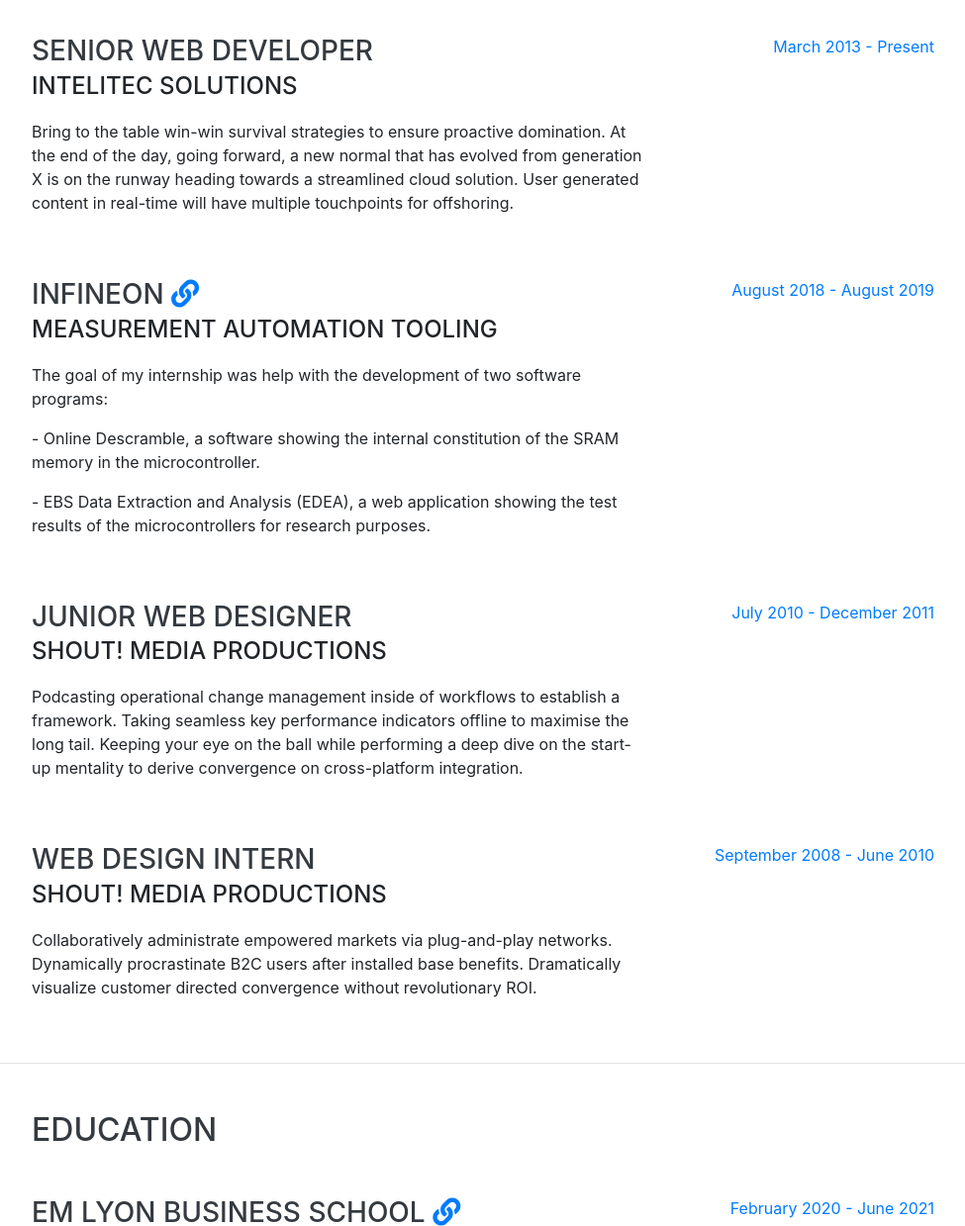
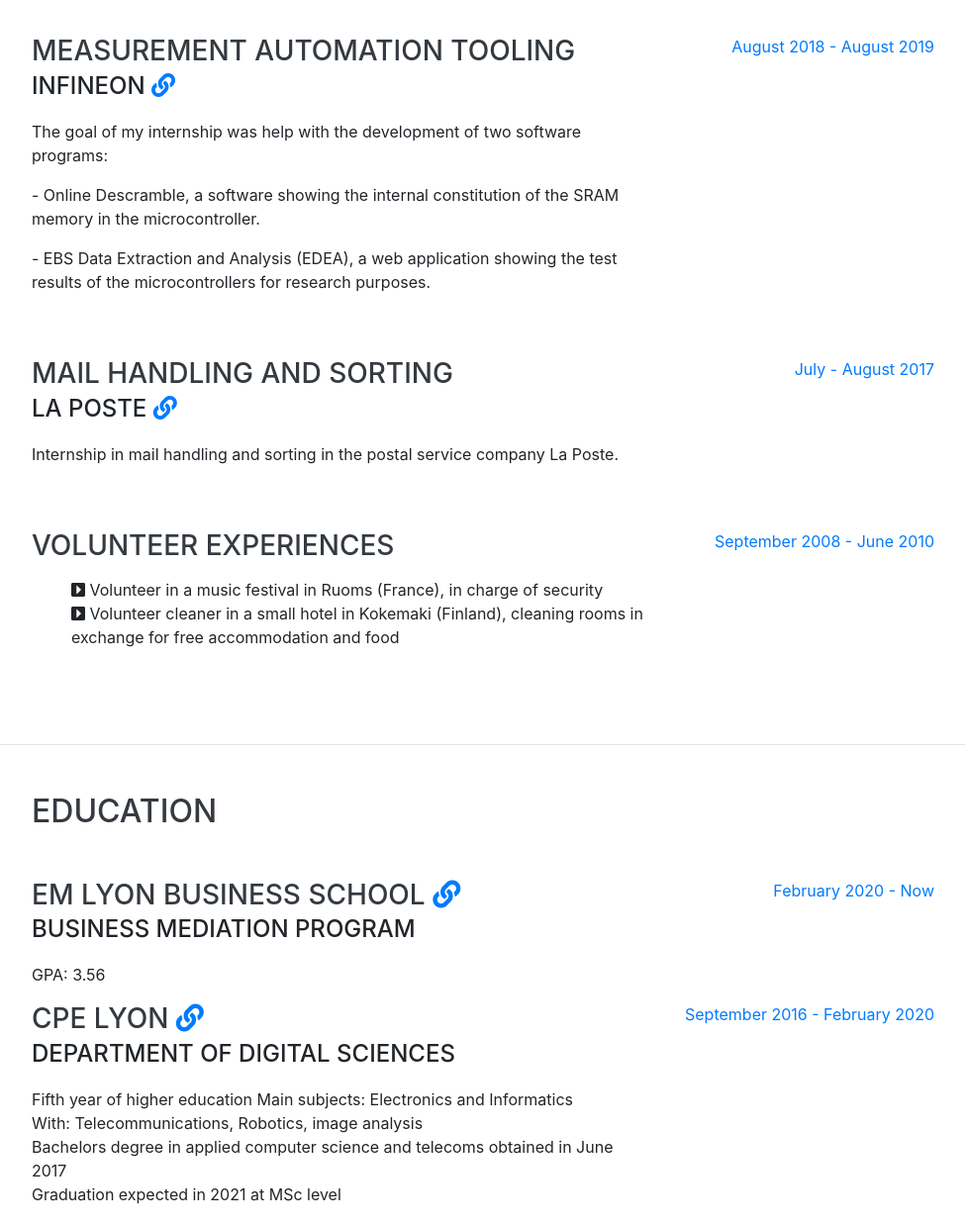
Before and after one commit to Rospote/portfolio, a website with bundled scripts: page src/index.html in a window 1280 px wide. Shown: the part 900-2139 px from the top of the page at 99% size, without its empty margins (288-1263 px from the left). Built offline with nearby package versions, Linux system fonts and the light colour scheme; a web font is replaced by a local one.

Commit message:
un peu avance

```diff
--- a/src/index.html
+++ b/src/index.html
@@ -94,6 +94,9 @@
           <a href="https://twitter.com/rospote">
             <i class="fab fa-twitter"></i>
           </a>
+          <a href="https://twitter.com/rospote">
+            <i class="fab fa-discord"></i>
+          </a>
         </div>
       </div>
     </section>
@@ -106,24 +109,13 @@
 
         <div class="resume-item d-flex flex-column flex-md-row justify-content-between mb-5">
           <div class="resume-content">
-            <h3 class="mb-0">Senior Web Developer
+            <h3 class="mb-0">Measurement Automation Tooling
             </h3>
-            <div class="subheading mb-3">Intelitec Solutions</div>
-            <p>Bring to the table win-win survival strategies to ensure proactive domination. At the end of the day, going forward, a new normal that has evolved from generation X is on the runway heading towards a streamlined cloud solution. User generated content in real-time will have multiple touchpoints for offshoring.</p>
-          </div>
-          <div class="resume-date text-md-right">
-            <span class="text-primary">March 2013 - Present</span>
-          </div>
-        </div>
-
-        <div class="resume-item d-flex flex-column flex-md-row justify-content-between mb-5">
-          <div class="resume-content">
-            <h3 class="mb-0">Infineon
+            <div class="subheading mb-3">
+              Infineon
               <a href="https://www.infineon.com/" target="_blank">
-                <i class="fas fa-link"></i>
-              </a>
-            </h3>
-            <div class="subheading mb-3">Measurement Automation Tooling</div>
+              <i class="fas fa-link"></i>
+            </a></div>
             <p>
               The goal of my internship was help with the development of two software programs:
            </p>
@@ -137,20 +129,36 @@
 
         <div class="resume-item d-flex flex-column flex-md-row justify-content-between mb-5">
           <div class="resume-content">
-            <h3 class="mb-0">Junior Web Designer</h3>
-            <div class="subheading mb-3">Shout! Media Productions</div>
-            <p>Podcasting operational change management inside of workflows to establish a framework. Taking seamless key performance indicators offline to maximise the long tail. Keeping your eye on the ball while performing a deep dive on the start-up mentality to derive convergence on cross-platform integration.</p>
+            <h3 class="mb-0">Mail Handling and Sorting</h3>
+            <div class="subheading mb-3">
+              La Poste
+              <a href="https://www.laposte.fr/" target="_blank">
+                <i class="fas fa-link"></i>
+              </a></div>
+            <p>Internship in mail handling and sorting in the postal service company La Poste.</p>
           </div>
           <div class="resume-date text-md-right">
-            <span class="text-primary">July 2010 - December 2011</span>
+            <span class="text-primary">July - August 2017</span>
           </div>
         </div>
 
         <div class="resume-item d-flex flex-column flex-md-row justify-content-between">
           <div class="resume-content">
-            <h3 class="mb-0">Web Design Intern</h3>
-            <div class="subheading mb-3">Shout! Media Productions</div>
-            <p>Collaboratively administrate empowered markets via plug-and-play networks. Dynamically procrastinate B2C users after installed base benefits. Dramatically visualize customer directed convergence without revolutionary ROI.</p>
+            <h3 class="mb-0">Volunteer experiences</h3>
+            <div class="subheading mb-3"></div>
+            <p>
+              <ul class="fa-ul mb-5">
+                <li>
+                  <i class="fas fa-caret-square-right"></i>
+                  Volunteer in a music festival in Ruoms (France), in charge of security
+                </li>
+                  <li>
+                    <i class="fas fa-caret-square-right "></i>
+                    Volunteer cleaner in a small hotel in Kokemaki (Finland), cleaning rooms in
+exchange for free accommodation and food</li>
+              </ul>
+
+            </p>
           </div>
           <div class="resume-date text-md-right">
             <span class="text-primary">September 2008 - June 2010</span>
@@ -174,11 +182,11 @@
                 <i class="fas fa-link"></i>
               </a>
             </h3>
-            <div class="subheading mb-3">Technology Magnet Program</div>
+            <div class="subheading mb-3">Business Mediation Program</div>
             <p>GPA: 3.56</p>
           </div>
           <div class="resume-date text-md-right">
-            <span class="text-primary">February 2020 - June 2021</span>
+            <span class="text-primary">February 2020 - Now</span>
           </div>
         </div>
 
@@ -203,7 +211,7 @@
           </div>
         </div>
 
-        <div class="resume-item d-flex flex-column flex-md-row justify-content-between">
+        <div class="resume-item d-flex flex-column flex-md-row justify-content-between mb-5">
           <div class="resume-content">
             <h3 class="mb-3">CPE’s "Classes Préparatoires"
               <a href="https://www.prepa.cpe.fr/" target="_blank">
@@ -338,7 +346,48 @@
               <span class="sr-only">Next</span>
             </a>
           </div>
-    <div class="container-fluid p-0">
+
+
+          <div id="carousel-thumb" class="carousel slide carousel-fade carousel-thumbnails" data-ride="carousel">
+            <!--Slides-->
+            <div class="carousel-inner" role="listbox">
+              <div class="carousel-item active">
+                <img class="d-block w-100" src="https://mdbootstrap.com/img/Photos/Slides/img%20(88).jpg"
+                  alt="First slide">
+              </div>
+              <div class="carousel-item">
+                <img class="d-block w-100" src="https://mdbootstrap.com/img/Photos/Slides/img%20(121).jpg"
+                  alt="Second slide">
+              </div>
+              <div class="carousel-item">
+                <img class="d-block w-100" src="https://mdbootstrap.com/img/Photos/Slides/img%20(31).jpg"
+                  alt="Third slide">
+              </div>
+            </div>
+            <!--/.Slides-->
+            <!--Controls-->
+            <a class="carousel-control-prev" href="#carousel-thumb" role="button" data-slide="prev">
+              <span class="carousel-control-prev-icon" aria-hidden="true"></span>
+              <span class="sr-only">Previous</span>
+            </a>
+            <a class="carousel-control-next" href="#carousel-thumb" role="button" data-slide="next">
+              <span class="carousel-control-next-icon" aria-hidden="true"></span>
+              <span class="sr-only">Next</span>
+            </a>
+            <!--/.Controls-->
+            <ol class="carousel-indicators">
+              <li data-target="#carousel-thumb" data-slide-to="0" class="active">
+                <img src="https://mdbootstrap.com/img/Photos/Others/Carousel-thumbs/img%20(88).jpg" width="100">
+              </li>
+              <li data-target="#carousel-thumb" data-slide-to="1">
+                <img src="https://mdbootstrap.com/img/Photos/Others/Carousel-thumbs/img%20(121).jpg" width="100">
+              </li>
+              <li data-target="#carousel-thumb" data-slide-to="2">
+                <img src="https://mdbootstrap.com/img/Photos/Others/Carousel-thumbs/img%20(31).jpg" width="100">
+              </li>
+            </ol>
+          </div>
+    <!-- <div class="container-fluid p-0">
 
 
       <div class="row">
@@ -423,7 +472,7 @@
               </div>
             </div>
           </a>
-        </div>
+        </div> -->
 
 
       </div>
```
